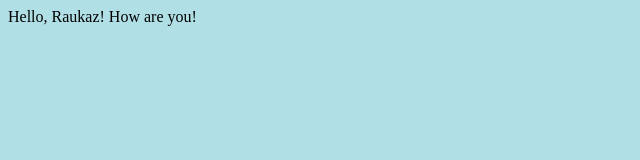
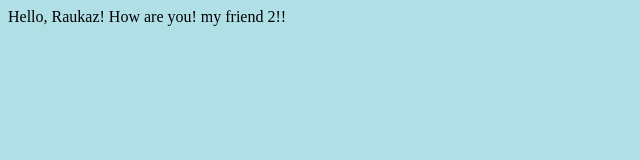
Before and after one commit to Raukaz/project0, a plain HTML site: page index.html in a window 1280 px wide. Shown: the whole page, without its empty margins (0-640 px from the left). Drawn offline with Linux system fonts and the light colour scheme.

Commit message:
index.html new feature friend 2

```diff
--- a/index.html
+++ b/index.html
@@ -5,6 +5,6 @@
         <link rel="stylesheet" href="style.css">
     </head>
     <body>
-        Hello, Raukaz! How are you!
+        Hello, Raukaz! How are you! my friend 2!!
     </body>
 </html>
```
